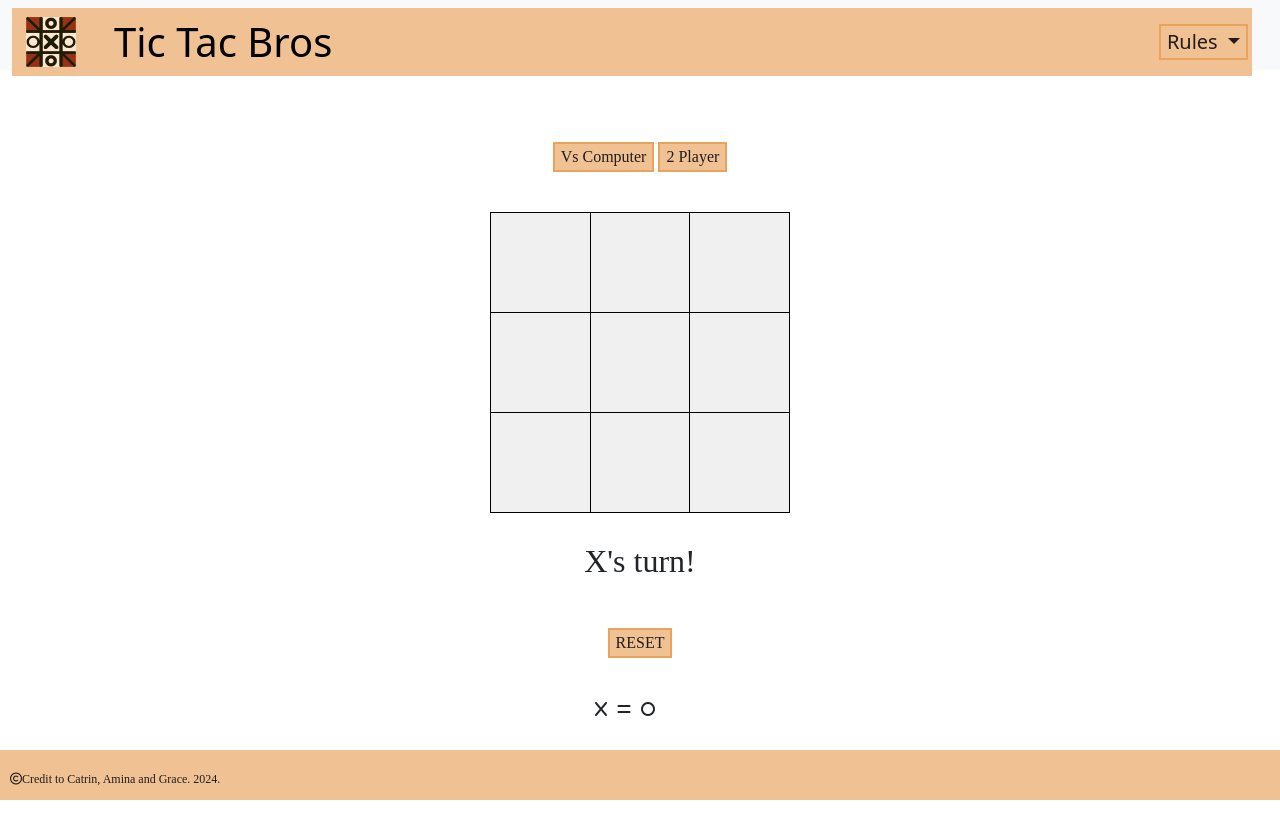
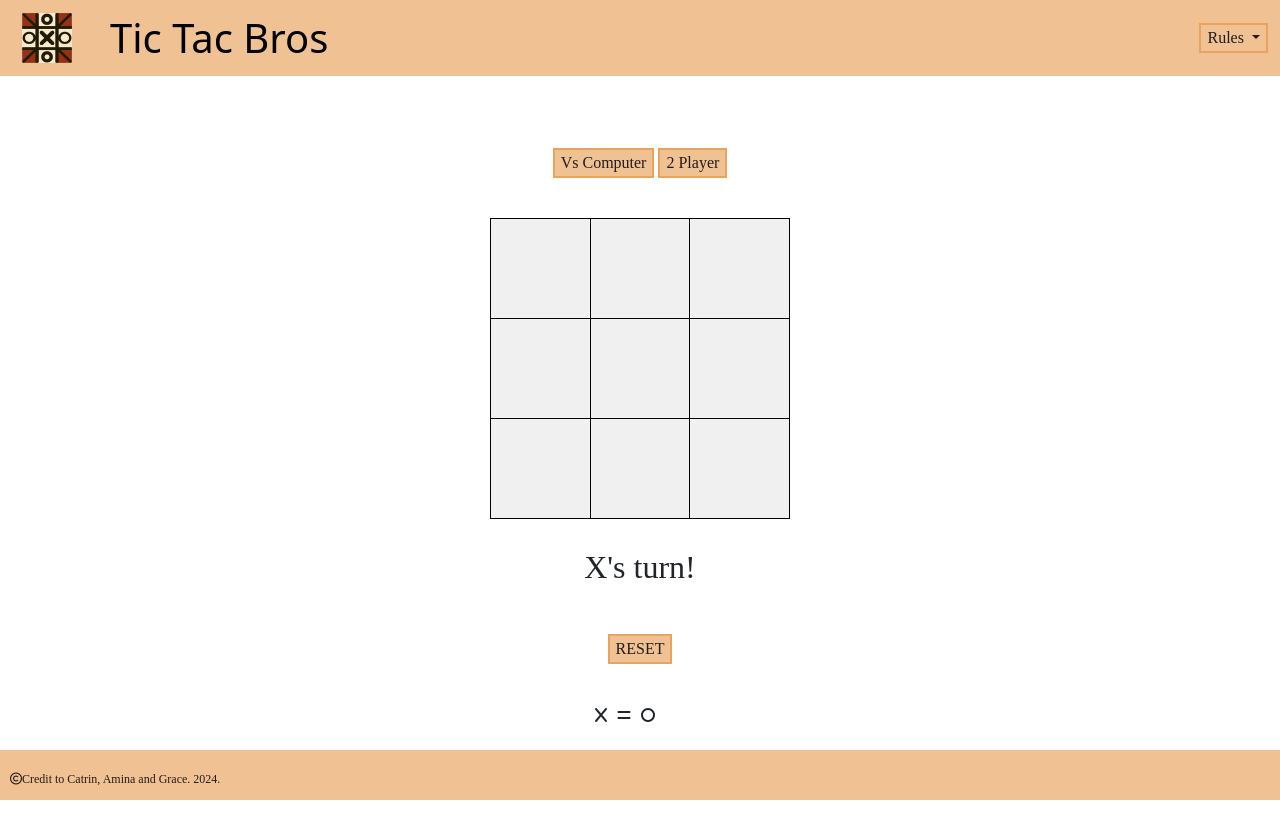
Before and after one commit to catrinlam/tic-tac-bro, a plain HTML site: page index.html in a window 1280 px wide. Drawn offline with nearby package versions, Linux system fonts and the light colour scheme; a web font is replaced by a local one.

Commit message:
move css path down and update nav bar dropdown and style

```diff
--- a/assets/css/style.css
+++ b/assets/css/style.css
@@ -13,27 +13,8 @@
 }
 
 /*Nav Content*/
-
-nav {
-    display: block;
-    position: relative;
-    box-shadow: none;
-    width: 100%;
-    padding-right: 1rem;
-    height: 70px;
-    background-color: #F0C293;
-}
-
-.dropdown-center{
-    margin-left: auto;
-}
-
-#bar{
-    width:50px;
-    height:50px;
-    padding: 15px;
-    padding-left: 80%;
-    position: absolute;
+.navbar {
+    background-color: #F0C293 !important;
 }
 
 #navimage{
@@ -42,18 +23,15 @@ nav {
     margin-left: 10px;
 }
 
-a{
-    background-color: #F0C293;
-    width: 100%;
-    border: 4px solid #F0C293;
-}
-
-
 h1{
     font-family: "Barriecito", system-ui;
     font-weight: 400;
     font-style: normal;
     padding-left: 30px;
+}
+
+.dropdown-toggle {
+    background-color: #F0C293;
 }
 
 /* Main Content */
--- a/index.html
+++ b/index.html
@@ -1,11 +1,11 @@
 <!DOCTYPE html>
 <html lang="en">
+
 <head>
     <meta charset="UTF-8">
     <meta name="viewport" content="width=device-width, initial-scale=1.0">
 
-<!--Stylesheets-->
-    <link rel="stylesheet" href="assets/css/style.css">
+
     <!--Bootstrap-->
     <link href="https://cdn.jsdelivr.net/npm/bootstrap@5.3.3/dist/css/bootstrap.min.css" rel="stylesheet"
         integrity="sha384-QWTKZyjpPEjISv5WaRU9OFeRpok6YctnYmDr5pNlyT2bRjXh0JMhjY6hW+ALEwIH" crossorigin="anonymous">
@@ -16,6 +16,9 @@
     <link href="https://fonts.googleapis.com/css2?family=Barriecito&family=Fontdiner+Swanky&display=swap"
         rel="stylesheet">
 
+    <!--Stylesheets-->
+    <link rel="stylesheet" href="assets/css/style.css">
+
     <!-- Favicon -->
     <link rel="apple-touch-icon" sizes="180x180" href="assets/images/apple-touch-icon.png">
     <link rel="icon" type="image/png" sizes="32x32" href="assets/images/favicon-32x32.png">
@@ -25,17 +28,21 @@ rel="stylesheet">
 
     <title>Tic Tac Bros</title>
 </head>
+
 <body>
 
     <!-- Header -->
     <header>
         <nav id="nav" class="navbar bg-body-tertiary">
-            <div id="nav2" class="container-fluid">
+            <div class="container-fluid">
                 <a class="navbar-brand d-flex align-items-center" href="#">
-                    <img id="navimage" src="assets/images/apple-touch-icon.png" alt="The Tic Tac Bros Icon. A 3 by 3 board with X and O's on" class="me-2">
+                    <img id="navimage" src="assets/images/apple-touch-icon.png"
+                        alt="The Tic Tac Bros Icon. A 3 by 3 board with X and O's on" class="me-2">
 
                     <h1 id="title" class="mb-0">Tic Tac Bros</h1>
 
+
+                </a>
                 <div class="dropdown-center">
                     <button class="dropdown-toggle" type="button" data-bs-toggle="dropdown" aria-expanded="false">
                         Rules
@@ -44,8 +51,6 @@ rel="stylesheet">
                         <li>To win you need to get three in a row. Either down, across or diagnal. Good Luck!</li>
                     </ul>
                 </div>
-                </a>
-
             </div>
         </nav>
     </header>
@@ -99,4 +104,5 @@ rel="stylesheet">
     <!--Fontawesome-->
     <script src="https://kit.fontawesome.com/6117eac69e.js" crossorigin="anonymous"></script>
 </body>
+
 </html>
```
Lines whose indentation alone changed are shown as unchanged.
